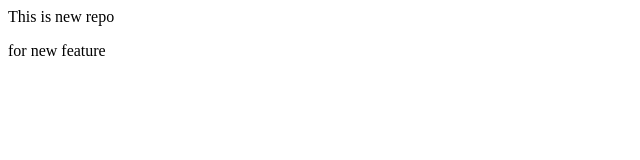
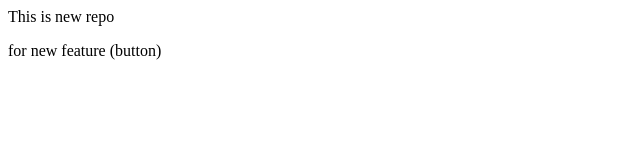
Before and after one commit to Parshva-Vasani/localrepo, a plain HTML site: page index.html in a window 1280 px wide. Shown: the full height of the page, 0-640 px from the left. Drawn offline with Linux system fonts and the light colour scheme.

```diff
--- a/index.html
+++ b/index.html
@@ -1,2 +1,2 @@
 <p>This is new repo</p>
-<p>for new feature</p>
+<p>for new feature (button)</p>
```
